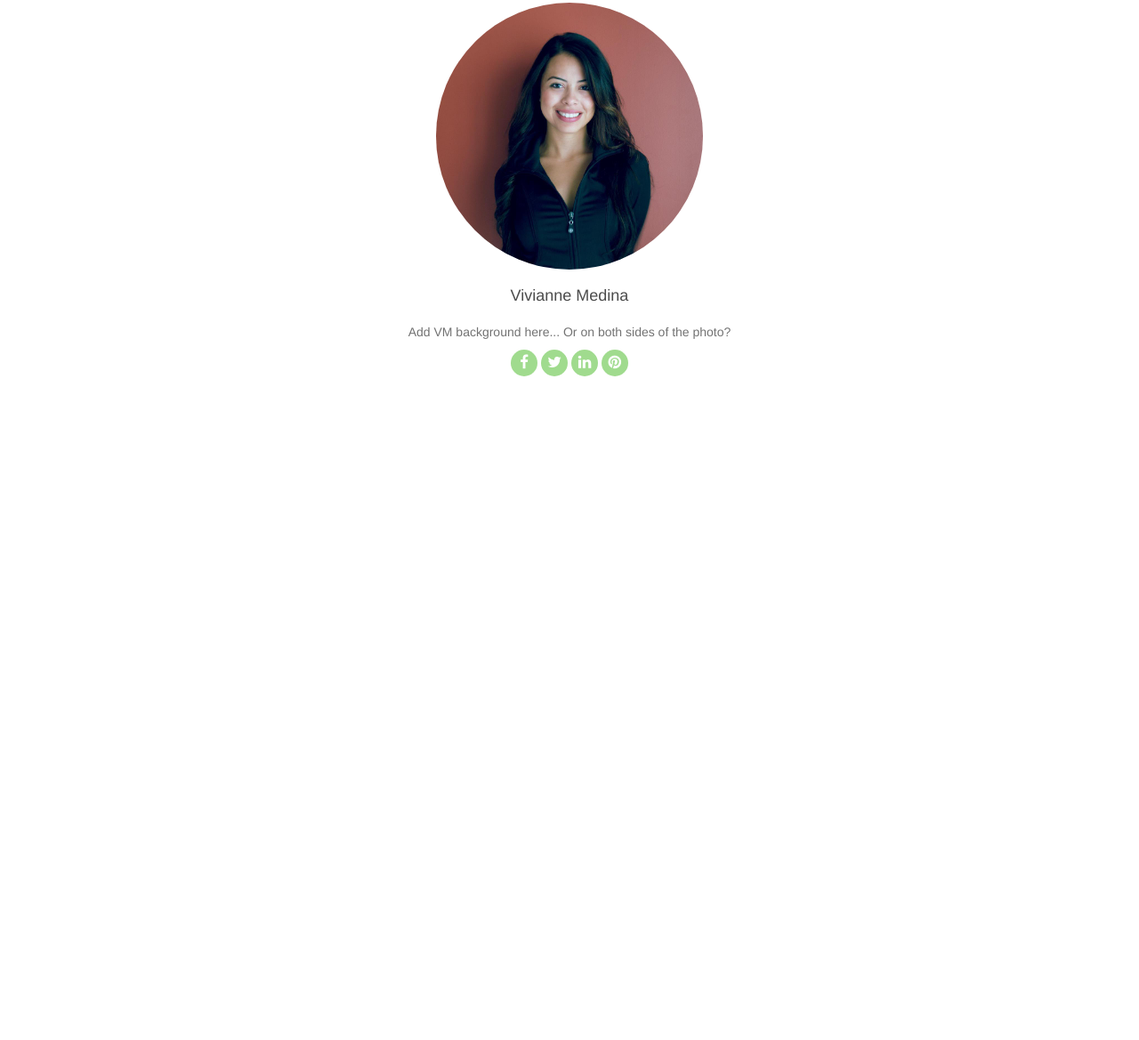
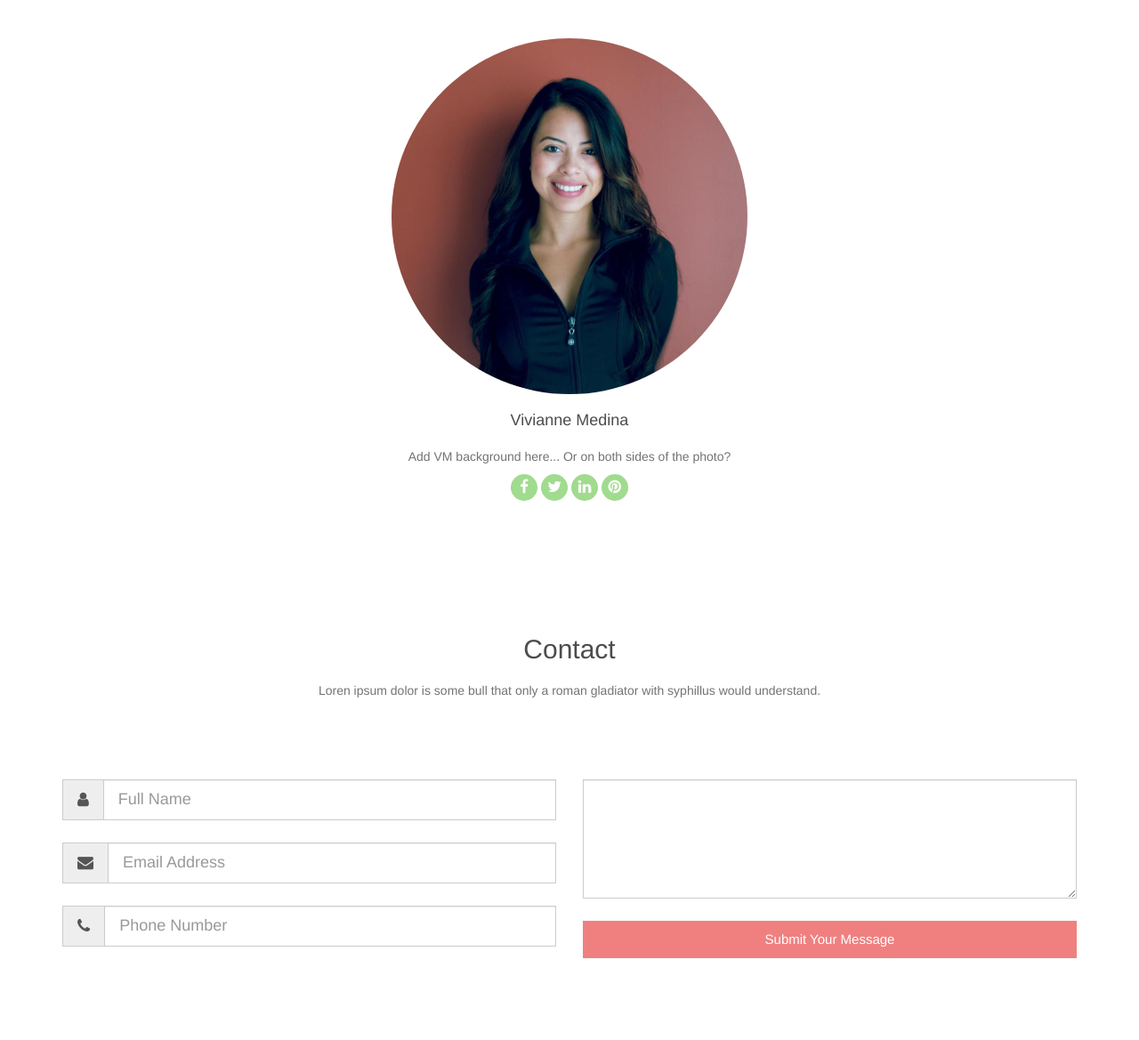
Before and after one commit to VampiroJudo/VivDanceSite-experimental-, a plain HTML site: page index.html in a window 1280 px wide. Shown: the part 1989-3158 px from the top of the page at 89% size. Before the commit the page ends 2492 px from the top, so only its background shows below. Drawn offline with nearby package versions, Linux system fonts and the light colour scheme.

Commit message:
adding contact fields

```diff
--- a/css/style.css
+++ b/css/style.css
@@ -228,9 +228,9 @@
 
 .profile img {
 
-    height: 300px;
-    width: 300px;
-    margin-top: 160px;
+    height: 400px;
+    width: 400px;
+    margin-top: 200px;
 }
 
 
@@ -249,3 +249,53 @@
 
     background-color: #709963;
 }
+
+/*Contact*/
+
+.contact {
+
+    padding: 50px 0 80px;
+    text-align: center;
+}
+
+.contact p {
+
+    padding-bottom: 80px;
+    color: #737373;
+}
+
+.contact h2 {
+
+    color: #4c4c4c;
+    margin: 20px 0 20px;
+}
+
+.contact .input-group {
+
+    margin-bottom: 25px;
+}
+
+.contact .form-control {
+
+    border-radius: 0 !important;
+}
+
+.contact span {
+
+    border-radius: 0 !important;
+}
+
+.contact .btn {
+
+    border-radius: 0;
+    width: 100%;
+    font-size: 15px;
+    background-color: #f08080;
+    color: #fff;
+}
+
+.contact .btn:hover {
+
+    background-color: #a85959 !important;
+    color: #fff !important;
+}
--- a/index.html
+++ b/index.html
@@ -141,8 +141,39 @@
 
 <!-- end profile -->
 
+<!-- Contact -->
+
+  <div id="contact" class="contact">
+    <div class="container">
+      <div class="row">
+        <h2>Contact</h2>
+        <p>Loren ipsum dolor is some bull that only a roman gladiator with syphillus would understand.</p>
+          <div class="col-lg-6 col-md-6">
+            <div class="input-group input-group-lg">
+                <span class="input-group-addon" id="sizing-addon1"><i class="fa fa-user" aria-hidden="true"></i></span>
+                <input type="text" class="form-control" aria-describedby="sizing-addon1" placeholder="Full Name"></input>
+            </div>
+            <div class="input-group input-group-lg">
+                <span class="input-group-addon" id="sizing-addon1"><i class="fa fa-envelope" aria-hidden="true"></i></span>
+                <input type="text" class="form-control" aria-describedby="sizing-addon1" placeholder="Email Address"></input>
+            </div>
+            <div class="input-group input-group-lg">
+                <span class="input-group-addon" id="sizing-addon1"><i class="fa fa-phone" aria-hidden="true"></i></span>
+                <input type="text" class="form-control" aria-describedby="sizing-addon1" placeholder="Phone Number"></input>
+            </div>
+          </div>
+         <div class="col-lg-6 col-md-6">
+          <div class="input-group">
+            <textarea name="" id="" cols="80" rows="6" class="form-control"></textarea>
+          </div>
+          <button class="btn btn-lg wow fadeInUp" data-wow-delay="2.4s">Submit Your Message</button>
+        </div>
+      </div>
+    </div>
+  </div>
 
 
+<!-- End of Contact -->
 
 
 
```
